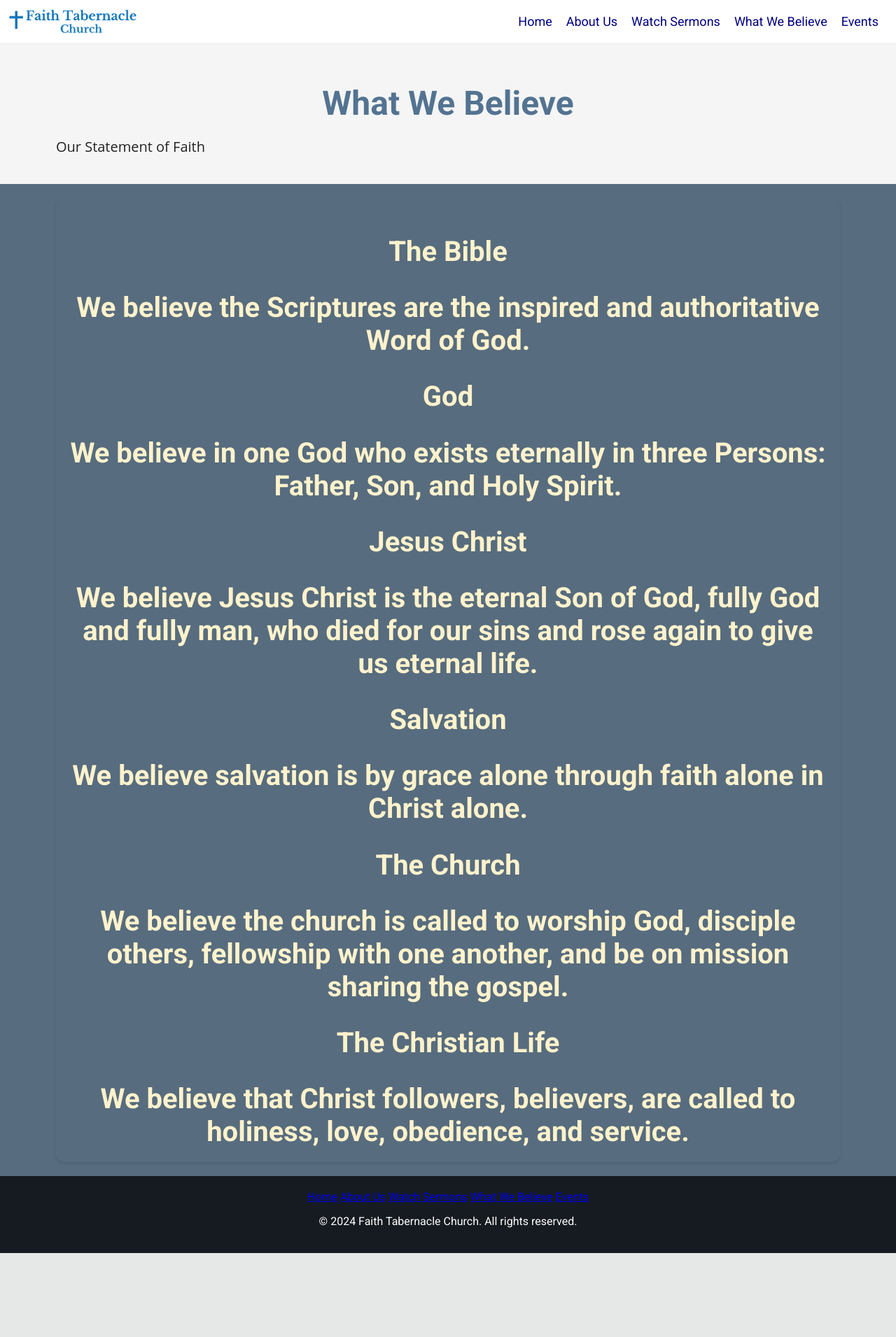
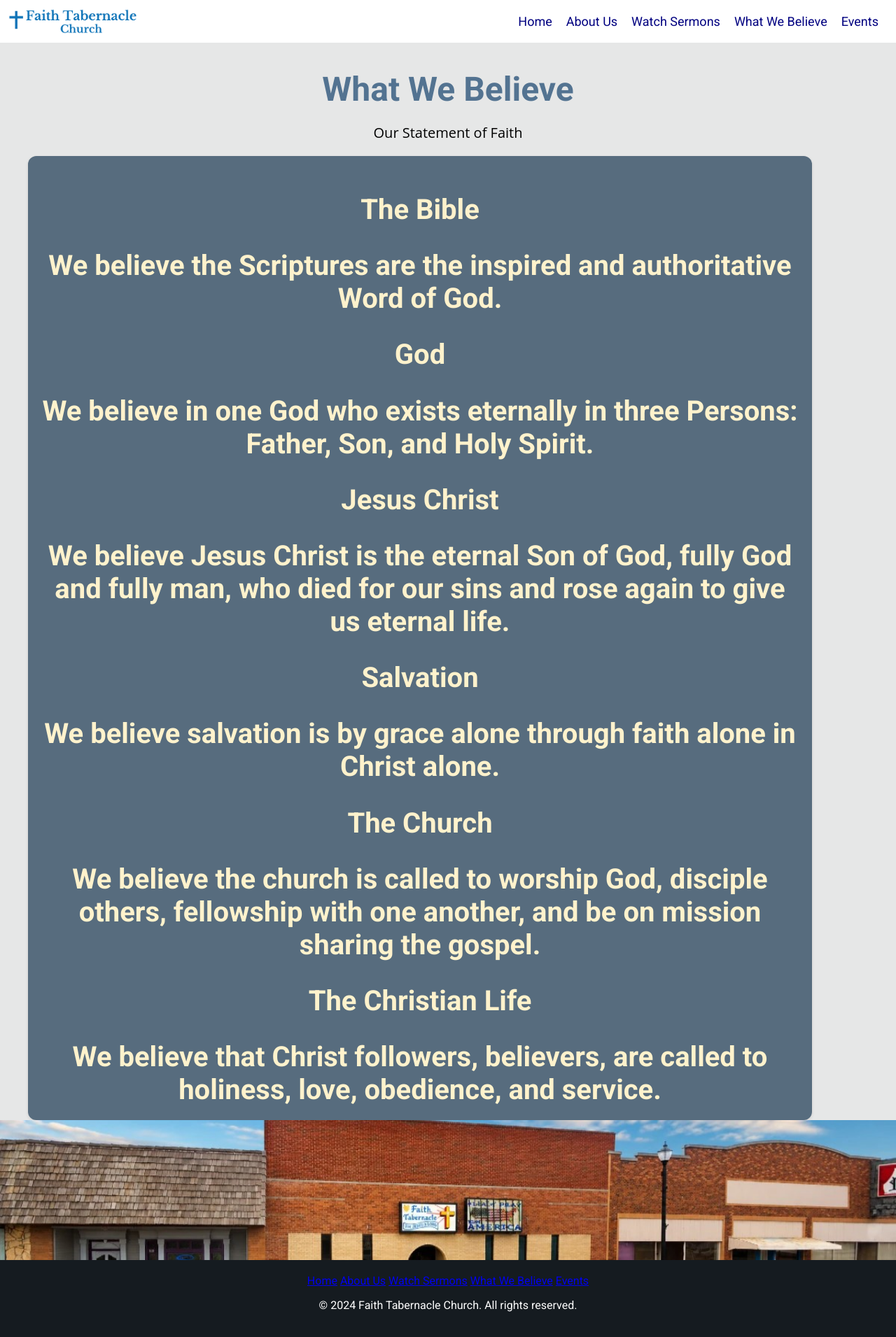
Before and after one commit to nwmdesign/faithtabliberal, a Jekyll site: the page built from beliefs.md, in a window 1280 px wide. Shown: the whole page at 70% size. Built offline with Jekyll 4.4.1, drawn with Linux system fonts in a browser that asks for light colours; before the commit the page ends 1791 px from its top, so only the background shows below that.

Commit message:
Refactor beliefs layout sections for clarity

```diff
--- a/_layouts/beliefs.html
+++ b/_layouts/beliefs.html
@@ -1,17 +1,22 @@
 ---
 layout: default
 ---
-    <section class="light-section">
+    <section class="title-section">
         <div class="container">
             <h2>{{ page.title }}</h2>
             <p>{{ page.description }}</p>
         </div>
     </section>
 
-    <section class="grey-section">
+    <section class="page-section">
         <div class="container">
             <div class="page-content">
                 {{ content }}
             </div>
         </div>
     </section>
+
+    <section>
+        <div class="feature-image"></div>
+
+    </section>
```
